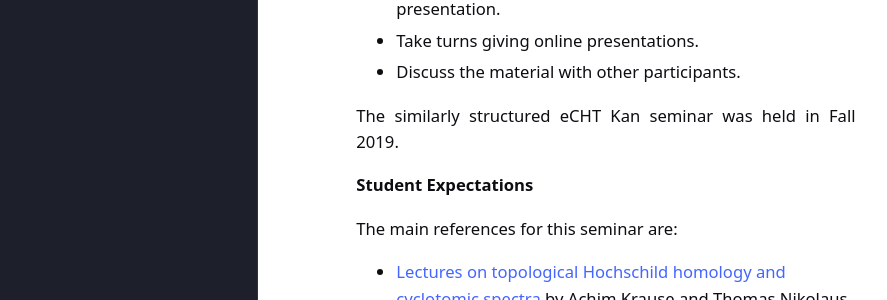
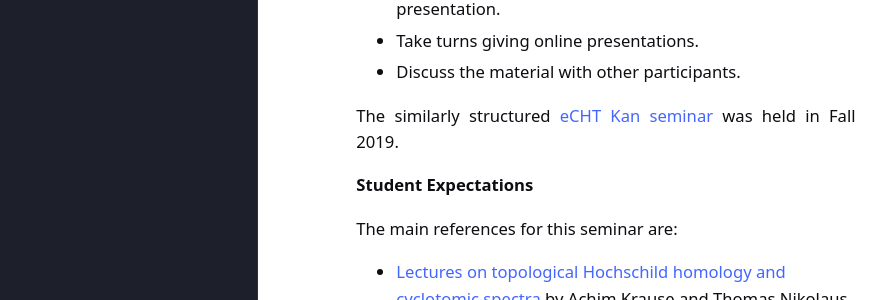
Before and after one commit to eCHTorc/eCHTorc.github.io, a Jekyll site: the page built from reading-seminar-on-topological-hochschild-homology-winter-20.html, in a window 1280 px wide and 900 px high. Shown: the part 403-703 px from the top of the window, without its empty margins (43-930 px from the left). Built offline with Jekyll 4.4.1, drawn with Linux system fonts in a browser that asks for light colours; part of the change alters nothing that is shown.

```diff
--- a/reading-seminar-on-topological-hochschild-homology-winter-20.html
+++ b/reading-seminar-on-topological-hochschild-homology-winter-20.html
@@ -25,7 +25,7 @@ The eCHT THH seminar is an online graduate student seminar in Winter/Spring 2020
 </ul>
 
 <p>
-The similarly structured eCHT Kan seminar was held in Fall 2019.
+The similarly structured <a href="https://echtorc.github.io/kan-seminar-fall-19/"> eCHT Kan seminar </a> was held in Fall 2019.
 </p>
 
 <p>
```
